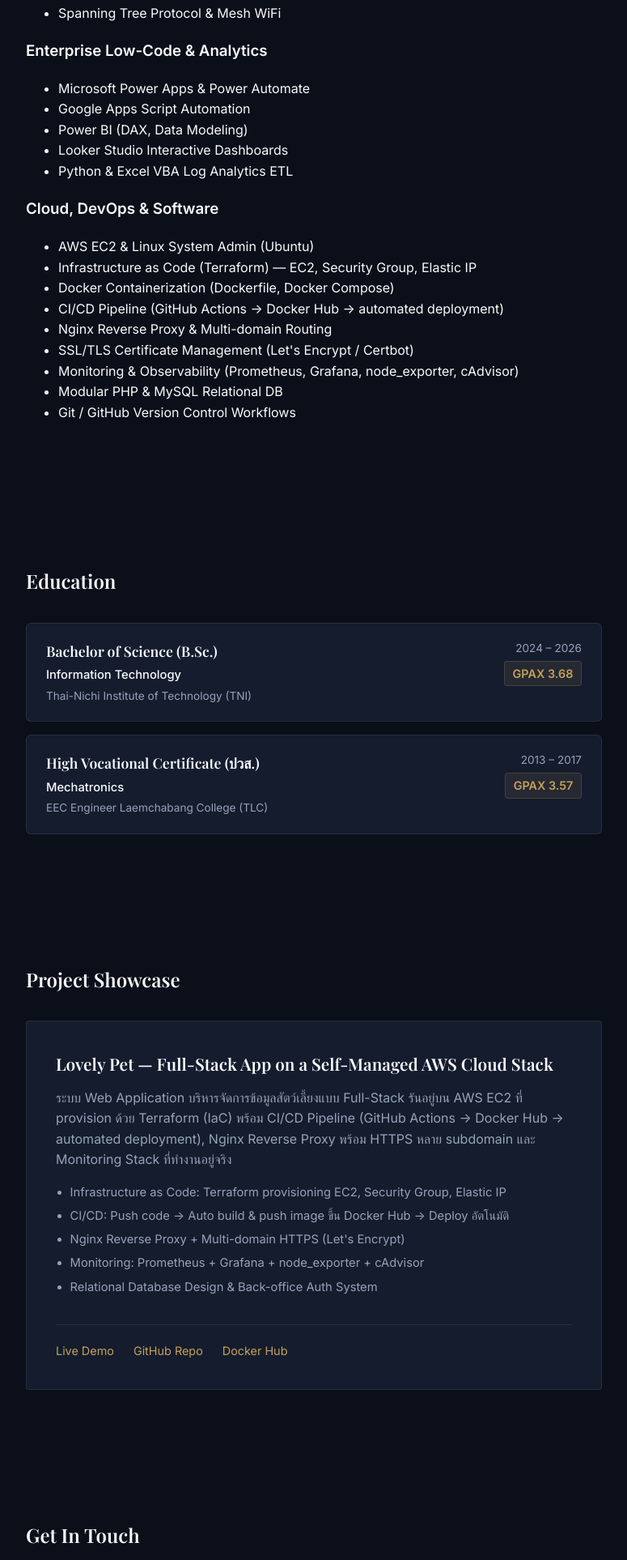
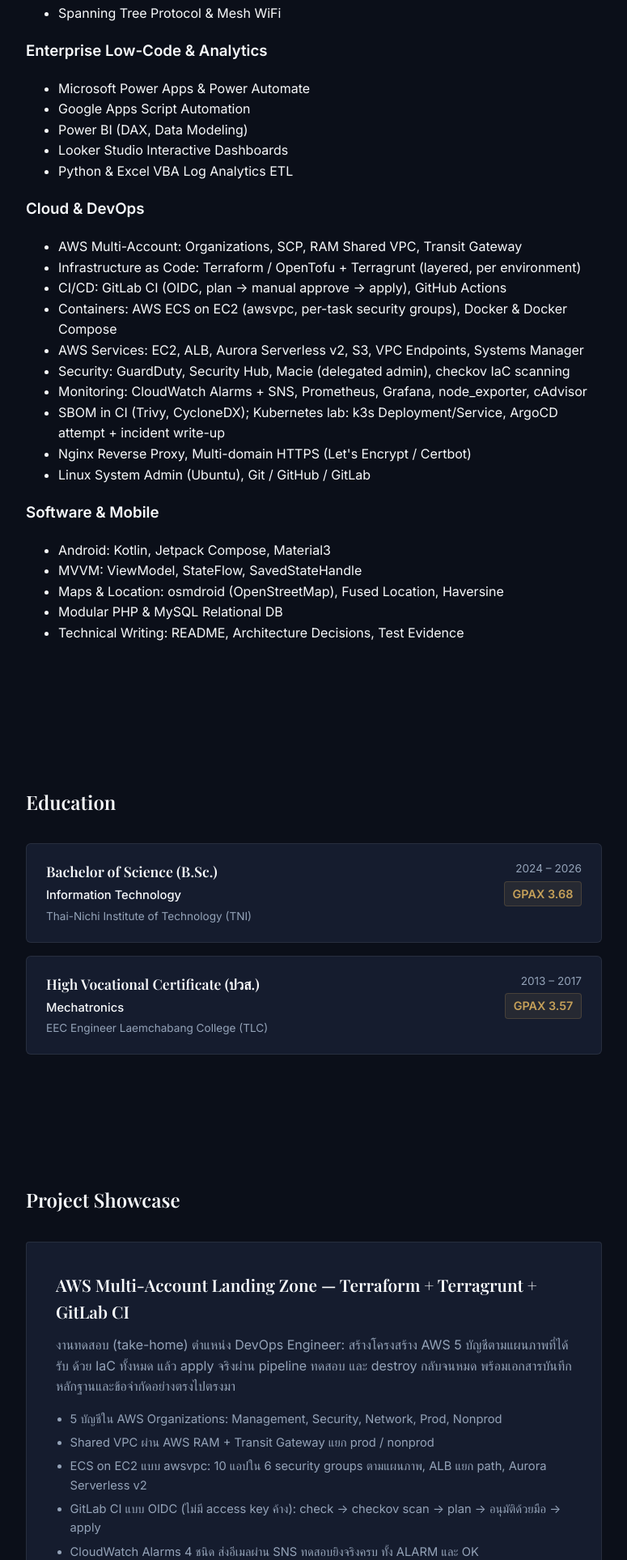
Before and after one commit to whiznuri/aws-devops-resume-stack, a PHP site: page / in a window 1280 px wide. Shown: the part 1908-3834 px from the top of the page at 81% size, without its empty margins (252-1027 px from the left). Run offline with PHP 8.4, Linux system fonts and the light colour scheme.

Commit message:
Add landing zone and Android projects to showcase; update skills

```diff
--- a/apps/web-resume/pages/home.php
+++ b/apps/web-resume/pages/home.php
@@ -9,8 +9,8 @@ $journey = [
     'note' => 'ผสานประสบการณ์ OT/Network 15 ปี สู่ Enterprise Automation & AWS Infrastructure',
     'details' => [
       'responsibilities' => 'ออกแบบและปรับปรุงสถาปัตยกรรม Web Platform, Automation Workflow และ Cloud Deployment สำหรับระบบงานจริง',
-      'achievements' => 'สร้าง Modular PHP Portfolio บน AWS EC2 คอนฟิก Clean Router ซ่อน Hash URL ด้วย Vanilla JS และวางระบบ Database-backed Architecture',
-      'tools' => 'AWS EC2 (Ubuntu), Apache mod_rewrite, PHP 8+, Pure CSS, Git, Docker Container Basics'
+      'achievements' => 'สร้างและดูแลเว็บนี้บน AWS EC2 ด้วย Terraform, Docker Compose และ CI/CD จริง, สร้าง AWS Landing Zone 5 บัญชีด้วย Terraform + Terragrunt + GitLab CI และแอป Android (Kotlin) พร้อมเอกสารและหลักฐานการทดสอบ (ดู Project Showcase)',
+      'tools' => 'AWS (Organizations, ECS, ALB, Aurora, EC2), Terraform / OpenTofu, Terragrunt, GitLab CI, GitHub Actions, Docker, Prometheus / Grafana, Kotlin, PHP 8+'
     ]
   ],
   [
@@ -80,17 +80,77 @@ $skills_4d = [
     'Power BI (DAX, Data Modeling)', 'Looker Studio Interactive Dashboards',
     'Python & Excel VBA Log Analytics ETL'
   ],
-  'Cloud, DevOps & Software' => [
-    'AWS EC2 & Linux System Admin (Ubuntu)',
-    'Infrastructure as Code (Terraform) — EC2, Security Group, Elastic IP',
-    'Docker Containerization (Dockerfile, Docker Compose)',
-    'CI/CD Pipeline (GitHub Actions → Docker Hub → automated deployment)',
-    'Nginx Reverse Proxy & Multi-domain Routing',
-    'SSL/TLS Certificate Management (Let\'s Encrypt / Certbot)',
-    'Monitoring & Observability (Prometheus, Grafana, node_exporter, cAdvisor)',
+  'Cloud & DevOps' => [
+    'AWS Multi-Account: Organizations, SCP, RAM Shared VPC, Transit Gateway',
+    'Infrastructure as Code: Terraform / OpenTofu + Terragrunt (layered, per environment)',
+    'CI/CD: GitLab CI (OIDC, plan → manual approve → apply), GitHub Actions',
+    'Containers: AWS ECS on EC2 (awsvpc, per-task security groups), Docker & Docker Compose',
+    'AWS Services: EC2, ALB, Aurora Serverless v2, S3, VPC Endpoints, Systems Manager',
+    'Security: GuardDuty, Security Hub, Macie (delegated admin), checkov IaC scanning',
+    'Monitoring: CloudWatch Alarms + SNS, Prometheus, Grafana, node_exporter, cAdvisor',
+    'SBOM in CI (Trivy, CycloneDX); Kubernetes lab: k3s Deployment/Service, ArgoCD attempt + incident write-up',
+    'Nginx Reverse Proxy, Multi-domain HTTPS (Let\'s Encrypt / Certbot)',
+    'Linux System Admin (Ubuntu), Git / GitHub / GitLab'
+  ],
+  'Software & Mobile' => [
+    'Android: Kotlin, Jetpack Compose, Material3',
+    'MVVM: ViewModel, StateFlow, SavedStateHandle',
+    'Maps & Location: osmdroid (OpenStreetMap), Fused Location, Haversine',
     'Modular PHP & MySQL Relational DB',
-    'Git / GitHub Version Control Workflows'
+    'Technical Writing: README, Architecture Decisions, Test Evidence'
   ]
+];
+
+// ข้อมูลโปรเจกต์ (ลิงก์ Live Demo ไม่ชี้กลับมาหน้าตัวเอง)
+$projects = [
+  [
+    'title' => 'AWS Multi-Account Landing Zone — Terraform + Terragrunt + GitLab CI',
+    'summary' => 'งานทดสอบ (take-home) ตำแหน่ง DevOps Engineer: สร้างโครงสร้าง AWS 5 บัญชีตามแผนภาพที่ได้รับ ด้วย IaC ทั้งหมด แล้ว apply จริงผ่าน pipeline ทดสอบ และ destroy กลับจนหมด พร้อมเอกสารบันทึกหลักฐานและข้อจำกัดอย่างตรงไปตรงมา',
+    'facts' => [
+      '5 บัญชีใน AWS Organizations: Management, Security, Network, Prod, Nonprod',
+      'Shared VPC ผ่าน AWS RAM + Transit Gateway แยก prod / nonprod',
+      'ECS on EC2 แบบ awsvpc: 10 แอปใน 6 security groups ตามแผนภาพ, ALB แยก path, Aurora Serverless v2',
+      'GitLab CI แบบ OIDC (ไม่มี access key ค้าง): check → checkov scan → plan → อนุมัติด้วยมือ → apply',
+      'CloudWatch Alarms 4 ชนิด ส่งอีเมลผ่าน SNS ทดสอบยิงจริงครบ ทั้ง ALARM และ OK',
+      'หาสาเหตุ ECS ค้าง DRAINING ตอน destroy จาก log และแก้ด้วยลำดับ dependency ใน Terraform',
+    ],
+    'links' => [
+      'GitLab Repo' => 'https://gitlab.com/whiznuri/aws-landing-zone',
+      'Demo Video' => 'https://youtu.be/_pETr658fA4',
+    ],
+  ],
+  [
+    'title' => 'Diff\'s Journey — Android Portfolio App with Map',
+    'summary' => 'แอป Android แนะนำตัวผ่านตัวละครทามาก็อตจิที่เปลี่ยนรูปตาม 13 หมุดชีวิต แต่ละหมุดผูกกับสถานที่จริงบนแผนที่ในแอป วัดระยะจากตำแหน่งผู้ใช้ และส่งต่อไป Google Maps เพื่อนำทาง',
+    'facts' => [
+      'Kotlin + Jetpack Compose, สถาปัตยกรรม MVVM (ViewModel, StateFlow, SavedStateHandle)',
+      'แผนที่ osmdroid (OpenStreetMap) ไม่ต้องใช้ API key: Marker 13 หมุด + เส้น timeline',
+      'ขอเฉพาะตำแหน่งโดยประมาณ (least privilege) คำนวณระยะด้วย Haversine ปฏิเสธสิทธิ์แล้วยังใช้งานต่อได้',
+      'ตรวจเครือข่ายก่อนเปิดแผนที่, รองรับจอเล็กและฟอนต์ใหญ่, state รอดการสร้าง Activity ใหม่',
+      'เอกสาร Concept, Flow diagram และตารางผลทดสอบบน emulator',
+    ],
+    'links' => [
+      'GitLab Repo' => 'https://gitlab.com/whiznuri/DiffsJourney',
+      'Demo Video' => 'https://youtu.be/bJqvqsokXXw',
+    ],
+  ],
+  [
+    'title' => 'Lovely Pet — Full-Stack App on a Self-Managed AWS Cloud Stack',
+    'summary' => 'ระบบ Web Application บริหารจัดการข้อมูลสัตว์เลี้ยงแบบ Full-Stack รันอยู่บน AWS EC2 ที่ provision ด้วย Terraform (IaC) พร้อม CI/CD Pipeline (GitHub Actions → Docker Hub → automated deployment), Nginx Reverse Proxy พร้อม HTTPS หลาย subdomain และ Monitoring Stack ที่ทำงานอยู่จริง',
+    'facts' => [
+      'Infrastructure as Code: Terraform provisioning EC2, Security Group, Elastic IP',
+      'CI/CD: Push code → Auto build & push image ขึ้น Docker Hub → Deploy อัตโนมัติ',
+      'Nginx Reverse Proxy + Multi-domain HTTPS (Let\'s Encrypt)',
+      'Monitoring: Prometheus + Grafana + node_exporter + cAdvisor',
+      'Relational Database Design & Back-office Auth System',
+      'SBOM ของทุก image ใน CI (Trivy, CycloneDX) และบันทึก incident จริง เช่น ทดลอง k3s แล้วพอร์ต 80/443 ใช้ไม่ได้',
+    ],
+    'links' => [
+      'Live Demo' => 'https://lovelypet.diffan.dev',
+      'GitHub Repo' => 'https://github.com/whiznuri/aws-devops-resume-stack',
+      'Docker Hub' => 'https://hub.docker.com/repositories/whiznuri363924an',
+    ],
+  ],
 ];
 
 // ข้อมูลการศึกษา
@@ -201,31 +261,27 @@ $education = [
   </div>
 </section>
 
-<!-- Project Showcase — Live Demo ชี้ไปที่ Lovely Pet เท่านั้น (ไม่ชี้กลับมาหน้าตัวเอง) -->
+<!-- Project Showcase — ข้อมูลอยู่ใน $projects ด้านบน (Live Demo ไม่ชี้กลับมาหน้าตัวเอง) -->
 <section id="work" class="showcase">
   <h2 class="section-title">Project Showcase</h2>
+  <?php foreach ($projects as $project): ?>
   <article class="showcase__card">
     <div class="showcase__text">
-      <h3>Lovely Pet — Full-Stack App on a Self-Managed AWS Cloud Stack</h3>
-      <p>
-        ระบบ Web Application บริหารจัดการข้อมูลสัตว์เลี้ยงแบบ Full-Stack รันอยู่บน AWS EC2 ที่ provision
-        ด้วย Terraform (IaC) พร้อม CI/CD Pipeline (GitHub Actions → Docker Hub → automated deployment),
-        Nginx Reverse Proxy พร้อม HTTPS หลาย subdomain และ Monitoring Stack ที่ทำงานอยู่จริง
-      </p>
+      <h3><?= htmlspecialchars($project['title']) ?></h3>
+      <p><?= htmlspecialchars($project['summary']) ?></p>
       <ul class="showcase__facts">
-        <li>Infrastructure as Code: Terraform provisioning EC2, Security Group, Elastic IP</li>
-        <li>CI/CD: Push code → Auto build & push image ขึ้น Docker Hub → Deploy อัตโนมัติ</li>
-        <li>Nginx Reverse Proxy + Multi-domain HTTPS (Let's Encrypt)</li>
-        <li>Monitoring: Prometheus + Grafana + node_exporter + cAdvisor</li>
-        <li>Relational Database Design & Back-office Auth System</li>
+        <?php foreach ($project['facts'] as $fact): ?>
+          <li><?= htmlspecialchars($fact) ?></li>
+        <?php endforeach; ?>
       </ul>
     </div>
     <div class="showcase__meta">
-      <a href="https://lovelypet.diffan.dev" class="showcase__link" target="_blank">Live Demo</a>
-      <a href="https://github.com/whiznuri/aws-devops-resume-stack" class="showcase__link" target="_blank">GitHub Repo</a>
-      <a href="https://hub.docker.com/repositories/whiznuri363924an" class="showcase__link" target="_blank">Docker Hub</a>
+      <?php foreach ($project['links'] as $label => $url): ?>
+        <a href="<?= htmlspecialchars($url) ?>" class="showcase__link" target="_blank" rel="noopener"><?= htmlspecialchars($label) ?></a>
+      <?php endforeach; ?>
     </div>
   </article>
+  <?php endforeach; ?>
 </section>
 
 <!-- Contact Section -->
```
